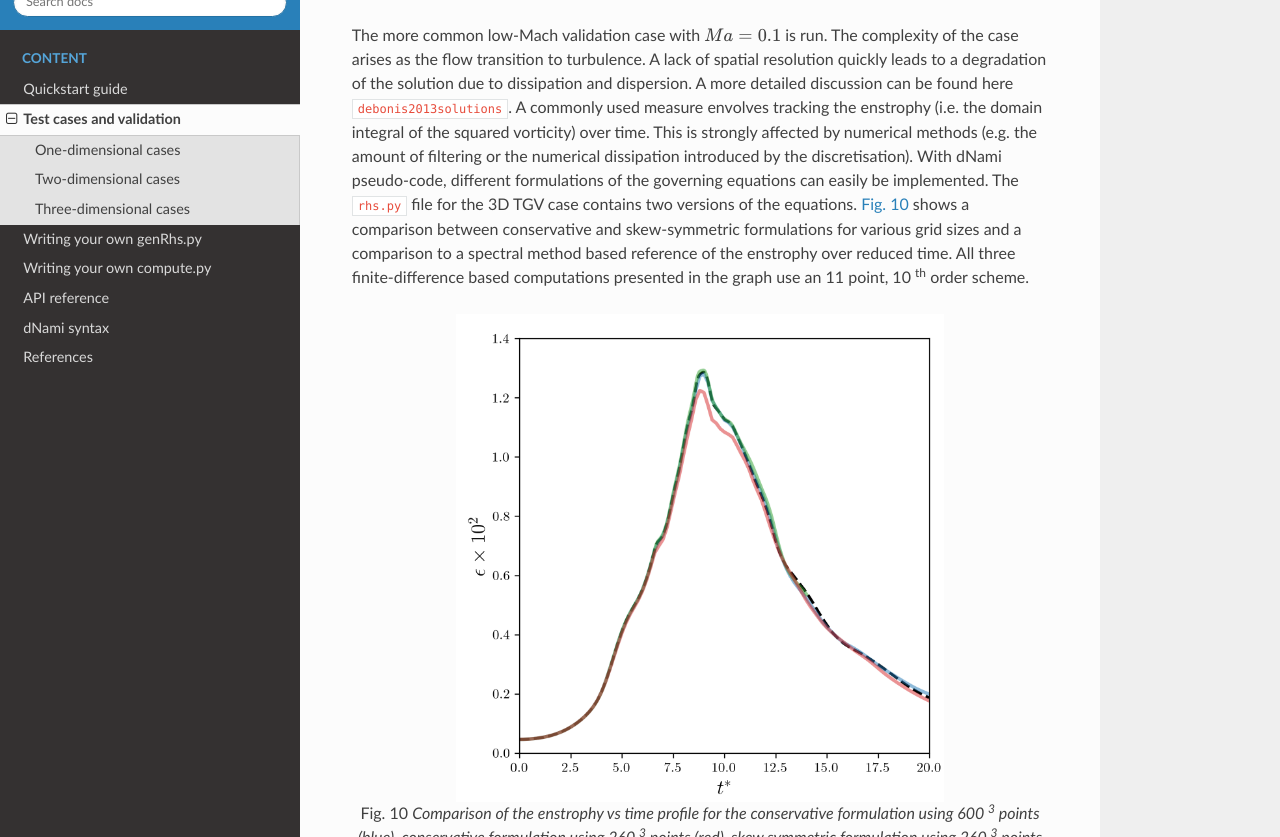
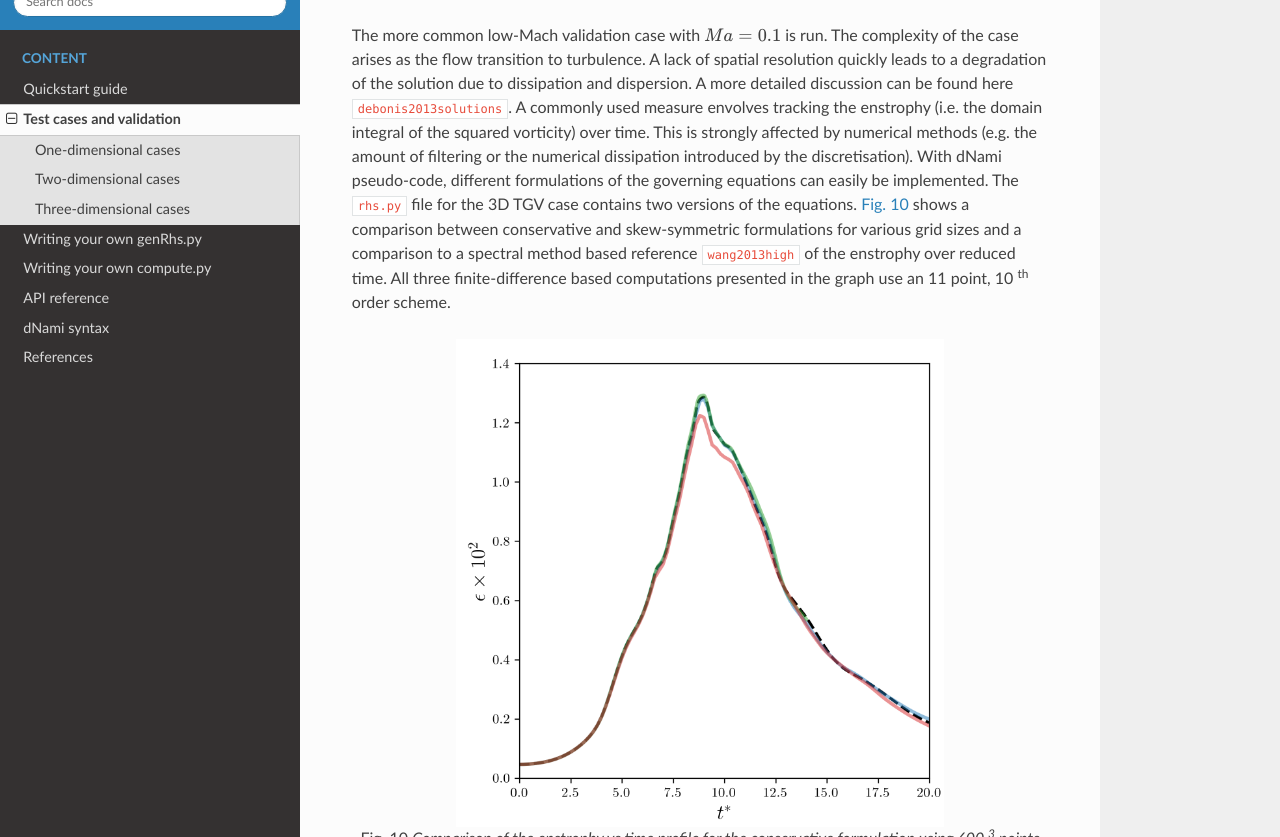
Before and after one commit to dNamiLab/dNami, a Sphinx documentation site: the page built from doc/usage/testcases.rst, in a window 1280 px wide and 900 px high, scrolled down 7808 px, cut to the strip 63-900 px from the top of the window. Built offline with Sphinx 7.4.7 and the Read the Docs theme 2.0.0, drawn with Linux system fonts in a browser that asks for light colours; cross-references to code outside the pages are shown as plain code; some of the changed lines change nothing that is shown.

Commit message:
ref and fig updates

```diff
--- a/doc/refs.bib
+++ b/doc/refs.bib
@@ -38,3 +38,14 @@
   pages={382},
   year={2013}
 }
+
+@article{wang2013high,
+  title={High-order CFD methods: current status and perspective},
+  author={Wang, Zhijian J and Fidkowski, Krzysztof and Abgrall, R{\'e}mi and Bassi, Francesco and Caraeni, Doru and Cary, Andrew and Deconinck, Herman and Hartmann, Ralf and Hillewaert, Koen and Huynh, Hung T and others},
+  journal={International Journal for Numerical Methods in Fluids},
+  volume={72},
+  number={8},
+  pages={811--845},
+  year={2013},
+  publisher={Wiley Online Library}
+}
--- a/doc/usage/testcases.rst
+++ b/doc/usage/testcases.rst
@@ -307,7 +307,7 @@ The incompressible pressure solution is projected onto an isochore in thermodyna
 
       Animation of the x-direction velocity field at :math:`z=z_{max}/2`
 
-The more common low-Mach validation case with :math:`Ma=0.1` is run. The complexity of the case arises as the flow transition to turbulence. A lack of spatial resolution quickly leads to a degradation of the solution due to dissipation and dispersion. A more detailed discussion can be found here :cite:`debonis2013solutions`. A commonly used measure envolves tracking the enstrophy (i.e. the domain integral of the squared vorticity) over time. This is strongly affected by numerical methods (e.g. the amount of filtering or the numerical dissipation introduced by the discretisation). With dNami pseudo-code, different formulations of the governing equations can easily be implemented. The ``rhs.py`` file for the 3D TGV case contains two versions of the equations. :numref:`3d_tgv_formulation` shows a comparison between conservative and skew-symmetric formulations for various grid sizes and a comparison to a spectral method based reference of the enstrophy  over reduced time. All three finite-difference based computations presented in the graph use an 11 point, 10 :sup:`th` order scheme.
+The more common low-Mach validation case with :math:`Ma=0.1` is run. The complexity of the case arises as the flow transition to turbulence. A lack of spatial resolution quickly leads to a degradation of the solution due to dissipation and dispersion. A more detailed discussion can be found here :cite:`debonis2013solutions`. A commonly used measure envolves tracking the enstrophy (i.e. the domain integral of the squared vorticity) over time. This is strongly affected by numerical methods (e.g. the amount of filtering or the numerical dissipation introduced by the discretisation). With dNami pseudo-code, different formulations of the governing equations can easily be implemented. The ``rhs.py`` file for the 3D TGV case contains two versions of the equations. :numref:`3d_tgv_formulation` shows a comparison between conservative and skew-symmetric formulations for various grid sizes and a comparison to a spectral method based reference :cite:`wang2013high` of the enstrophy  over reduced time. All three finite-difference based computations presented in the graph use an 11 point, 10 :sup:`th` order scheme.
 
 .. _3d_tgv_formulation:
 .. figure:: img/3d_tgv_enstrophy.png
```
Also changed, not shown: doc/usage/img/halo_glob.png.
